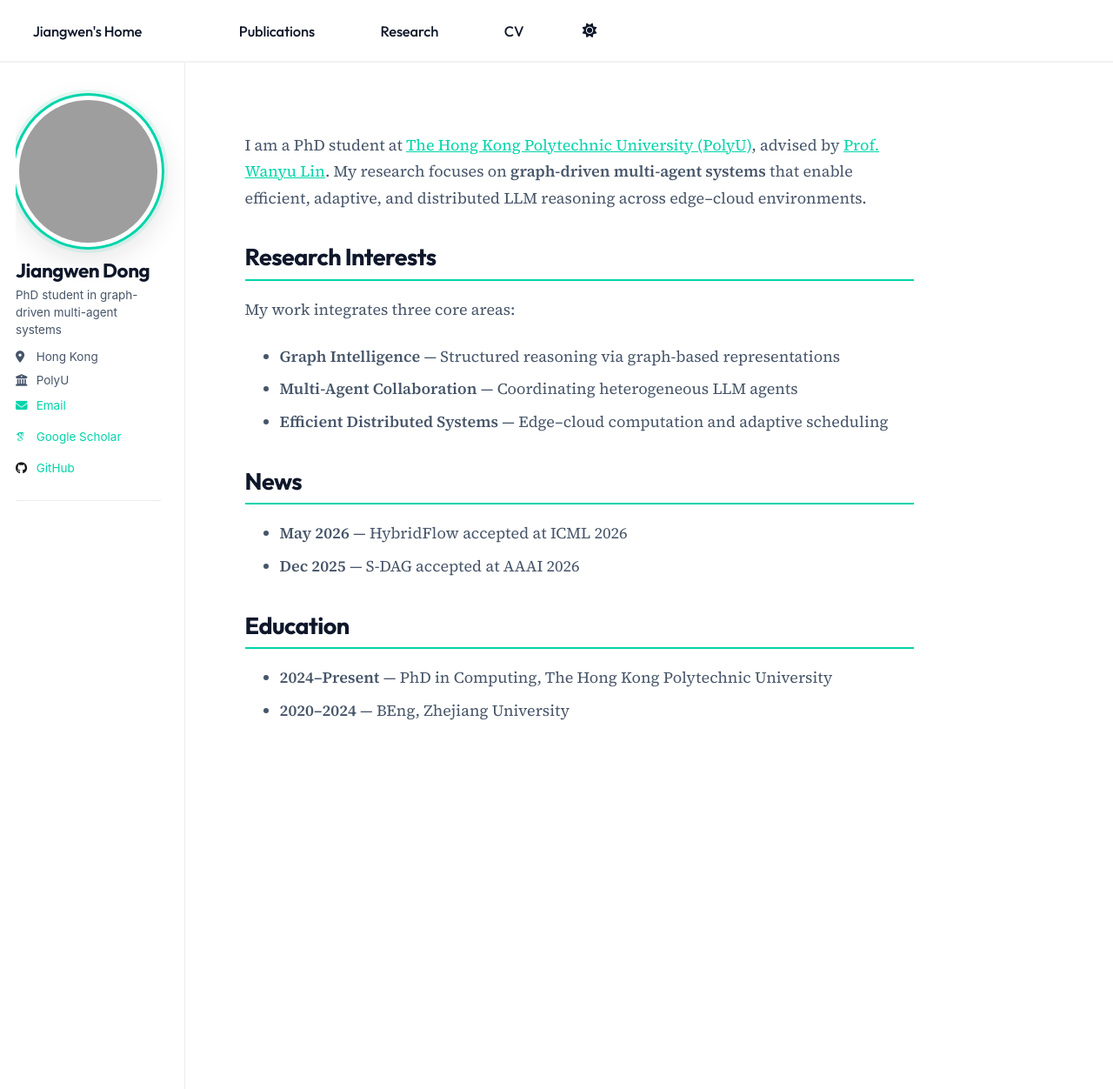
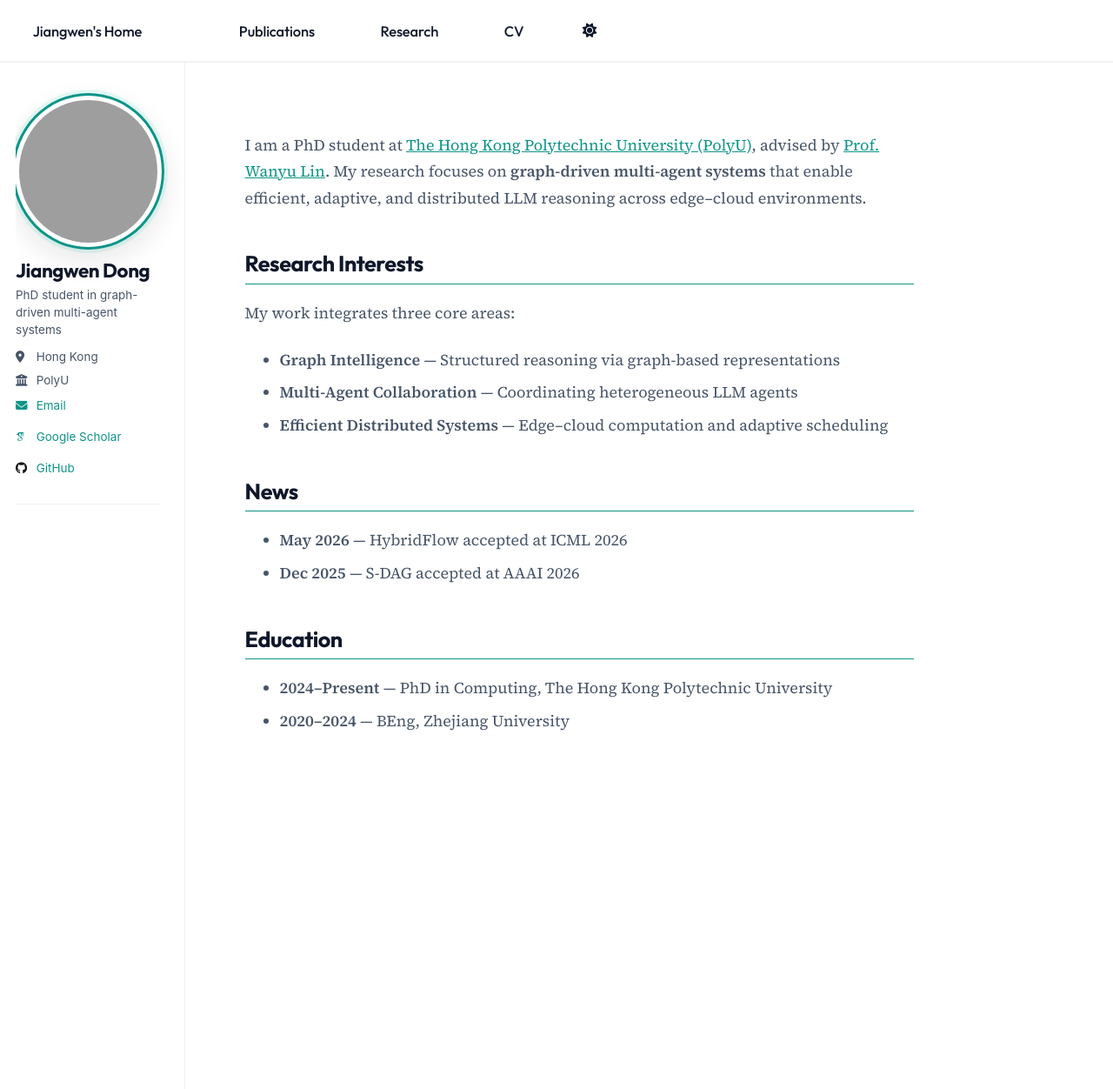
Before and after one commit to Jiangwen-Dong/Jiangwen-Dong.github.io, a Jekyll site: the page built from _pages/about.md, in a window 1280 px wide and 1252 px high. Shown: the whole window at 87% size. Built offline with Jekyll 4.4.1, drawn with Linux system fonts in a browser that asks for light colours; some web fonts are replaced; a script that is not in the unit is left out.

Commit message:
refine: muted teal, thinner borders, softer colors

```diff
--- a/assets/css/custom.scss
+++ b/assets/css/custom.scss
@@ -8,21 +8,22 @@
 :root {
   --color-navy: #0a1628;
   --color-white: #ffffff;
-  --color-teal: #00d4aa;
+  --color-teal: #0d9488;
   --color-text-primary: #0f172a;
   --color-text-body: #475569;
   --color-text-light: #f8fafc;
-  --color-bg-subtle: #f1f5f9;
+  --color-bg-subtle: #f8fafc;
   --color-card-bg: #ffffff;
-  --color-card-border: rgba(15, 23, 42, 0.08);
+  --color-card-border: rgba(15, 23, 42, 0.06);
   --color-masthead-bg: #ffffff;
   --color-masthead-border: rgba(15, 23, 42, 0.06);
+  --color-divider: rgba(15, 23, 42, 0.08);
   --font-heading: 'Outfit', -apple-system, BlinkMacSystemFont, 'Segoe UI', sans-serif;
   --font-body: 'Source Serif 4', Georgia, serif;
   --shadow-sm: 0 1px 2px 0 rgba(15, 23, 42, 0.04);
   --shadow-md: 0 4px 12px rgba(15, 23, 42, 0.06);
   --shadow-lg: 0 12px 32px rgba(15, 23, 42, 0.1);
-  --shadow-glow: 0 0 0 1px rgba(0, 212, 170, 0.15), 0 8px 24px rgba(0, 212, 170, 0.1);
+  --shadow-glow: 0 0 0 1px rgba(13, 148, 136, 0.15), 0 8px 24px rgba(13, 148, 136, 0.1);
   --radius-sm: 8px;
   --radius-md: 14px;
   --radius-lg: 20px;
@@ -38,10 +39,11 @@
   --color-card-border: rgba(255, 255, 255, 0.06);
   --color-masthead-bg: #0f172a;
   --color-masthead-border: rgba(255, 255, 255, 0.06);
+  --color-divider: rgba(255, 255, 255, 0.06);
   --shadow-sm: 0 1px 2px 0 rgba(0, 0, 0, 0.2);
   --shadow-md: 0 4px 12px rgba(0, 0, 0, 0.25);
   --shadow-lg: 0 12px 32px rgba(0, 0, 0, 0.35);
-  --shadow-glow: 0 0 0 1px rgba(0, 212, 170, 0.2), 0 8px 24px rgba(0, 212, 170, 0.15);
+  --shadow-glow: 0 0 0 1px rgba(13, 148, 136, 0.2), 0 8px 24px rgba(13, 148, 136, 0.15);
 }
 
 /* ========================================
@@ -71,7 +73,7 @@ a {
 }
 
 a:hover {
-  opacity: 0.75;
+  opacity: 0.7;
 }
 
 /* ========================================
@@ -183,17 +185,15 @@ a:hover {
 
 /* Visitor Map (ClustrMaps) */
 .visitor-map {
-  margin-top: 1rem;
-  padding-top: 1rem;
+  margin-top: 1.25rem;
+  padding-top: 1.25rem;
   border-top: 1px solid var(--color-card-border);
-  align-items: center;
 }
 
 .visitor-map a {
   display: block;
   width: 75%;
   margin: 0 auto;
-  align-items: center;
 }
 
 .visitor-map img {
@@ -228,13 +228,13 @@ a:hover {
 
 .page__content h2 {
   font-family: var(--font-heading);
-  font-size: 1.5rem;
+  font-size: 1.4rem;
   font-weight: 700;
   color: var(--color-text-primary);
-  margin-top: 2rem;
+  margin-top: 2.5rem;
   margin-bottom: 1rem;
-  padding-bottom: 0.5rem;
-  border-bottom: 2px solid var(--color-teal);
+  padding-bottom: 0.4rem;
+  border-bottom: 1.5px solid var(--color-teal);
   letter-spacing: -0.02em;
 }
 
```
